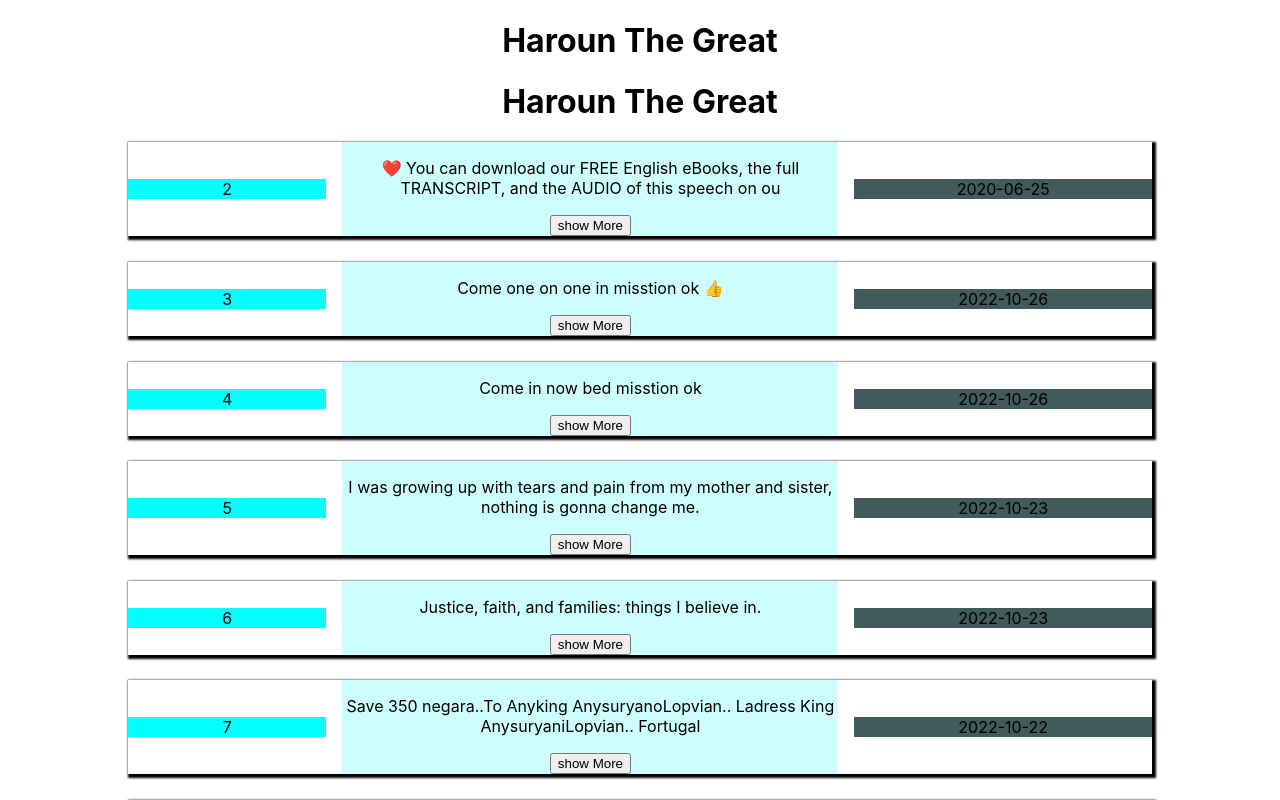
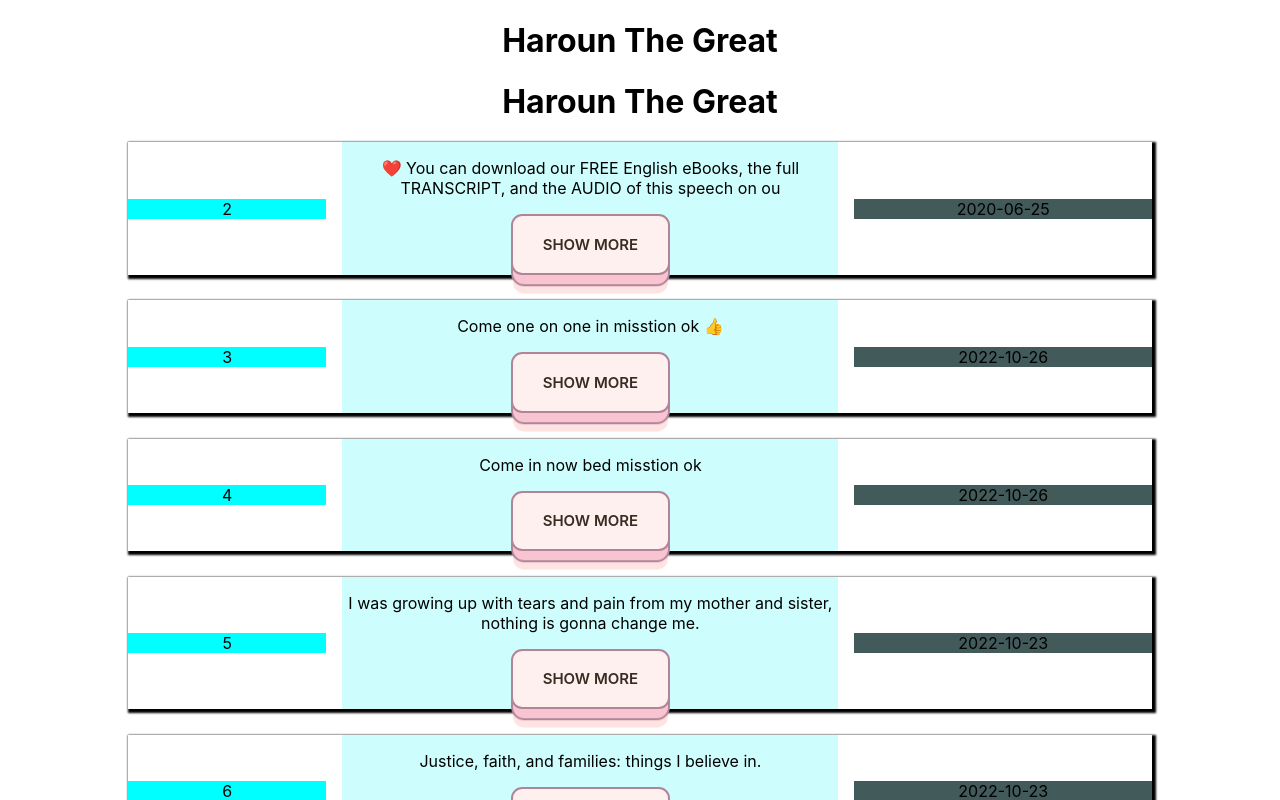
Before and after one commit to HarounTheGreat/Analysis-Social-Media-React-Project, a React (Create React App) app: page / in a window 1280 px wide. Shown: the top 800 px of the page. Built offline with nearby package versions, Linux system fonts and the light colour scheme.

Commit message:
Analysis-Social-Media-React-Project

```diff
--- a/src/App.js
+++ b/src/App.js
@@ -1,7 +1,7 @@
 import logo from "./logo.svg";
 import "./App.css";
 import trump from "./data/data";
-import Comment from "./component/Comment";
+import Comments from "./component/Comments";
 function App() {
   console.log(trump);
   const arr = [1, 2, 3, 4, 5, 6, 7, 8, 9, 0];
@@ -9,7 +9,7 @@ function App() {
   return (
     <div className="App">
       <h1>Haroun The Great</h1>
-      <Comment />
+      <Comments />
     </div>
   );
 }
--- a/src/component/Comment.js
+++ b/src/component/Comments.js
@@ -1,7 +1,7 @@
 import trump from "../data/data";
-import "../component/comment.css";
+import "../component/comments.css";
 import React, { useState } from "react";
-function Comment() {
+function Comments() {
   console.log(trump[0].comment);
   const arr = [1, 2, 3, 4, 5, 6, 7, 8, 9, 0];
   return (
@@ -14,7 +14,7 @@ function Comment() {
     </div>
   );
 }
-export default Comment;
+export default Comments;
 
 const Tabb = ({ trump_object }) => {
   const [readMore, setReadMore] = useState(false);
@@ -24,7 +24,7 @@ const Tabb = ({ trump_object }) => {
       <div className="item-1">{line.N}</div>
       <div className="item-2">
         <p>{readMore ? line.comment : `${line.comment.substring(0, 100)}`}</p>
-        <button onClick={() => setReadMore(!readMore)}>
+        <button className="learn-more" onClick={() => setReadMore(!readMore)}>
           {readMore ? "show less" : "show More"}
         </button>
       </div>
--- a/src/component/comment.css
+++ /dev/null
@@ -1,25 +0,0 @@
-.box {
-  /* position: absolute; */
-  box-shadow: 2px 2px 2px 2px;
-  margin-left: 10%;
-  margin-right: 10%;
-  margin-bottom: 2%;
-  display: flex;
-  gap: 1em;
-  align-items: center;
-}
-.box:hover {
-  transform: scale(1.2);
-}
-.item-1 {
-  flex-basis: 20%;
-  background-color: aqua;
-}
-.item-2 {
-  flex-basis: 50%;
-  background-color: rgb(206, 253, 253);
-}
-.item-3 {
-  flex-basis: 30%;
-  background-color: rgb(66, 90, 90);
-}
--- /dev/null
+++ b/src/component/comments.css
@@ -0,0 +1,103 @@
+.box {
+  /* position: absolute; */
+  box-shadow: 2px 2px 2px 2px;
+  margin-left: 10%;
+  margin-right: 10%;
+  margin-bottom: 2%;
+  display: flex;
+  gap: 1em;
+  align-items: center;
+}
+.box:hover {
+  transform: scale(1.2);
+}
+.item-1 {
+  flex-basis: 20%;
+  background-color: aqua;
+}
+.item-2 {
+  flex-basis: 50%;
+  background-color: rgb(206, 253, 253);
+}
+.item-3 {
+  flex-basis: 30%;
+  background-color: rgb(66, 90, 90);
+}
+
+/* --------------------------------------------------------------- */
+
+button {
+  position: relative;
+  display: inline-block;
+  cursor: pointer;
+  outline: none;
+  border: 0;
+  vertical-align: middle;
+  text-decoration: none;
+  font-family: inherit;
+  font-size: 15px;
+}
+
+button.learn-more {
+  font-weight: 600;
+  color: #382b22;
+  text-transform: uppercase;
+  padding: 1.25em 2em;
+  background: #fff0f0;
+  border: 2px solid #b18597;
+  border-radius: 0.75em;
+  -webkit-transform-style: preserve-3d;
+  transform-style: preserve-3d;
+  -webkit-transition: background 150ms cubic-bezier(0, 0, 0.58, 1),
+    -webkit-transform 150ms cubic-bezier(0, 0, 0.58, 1);
+  transition: transform 150ms cubic-bezier(0, 0, 0.58, 1),
+    background 150ms cubic-bezier(0, 0, 0.58, 1),
+    -webkit-transform 150ms cubic-bezier(0, 0, 0.58, 1);
+}
+
+button.learn-more::before {
+  position: absolute;
+  content: "";
+  width: 100%;
+  height: 100%;
+  top: 0;
+  left: 0;
+  right: 0;
+  bottom: 0;
+  background: #f9c4d2;
+  border-radius: inherit;
+  -webkit-box-shadow: 0 0 0 2px #b18597, 0 0.625em 0 0 #ffe3e2;
+  box-shadow: 0 0 0 2px #b18597, 0 0.625em 0 0 #ffe3e2;
+  -webkit-transform: translate3d(0, 0.75em, -1em);
+  transform: translate3d(0, 0.75em, -1em);
+  transition: transform 150ms cubic-bezier(0, 0, 0.58, 1),
+    box-shadow 150ms cubic-bezier(0, 0, 0.58, 1),
+    -webkit-transform 150ms cubic-bezier(0, 0, 0.58, 1),
+    -webkit-box-shadow 150ms cubic-bezier(0, 0, 0.58, 1);
+}
+
+button.learn-more:hover {
+  background: #ffe9e9;
+  -webkit-transform: translate(0, 0.25em);
+  transform: translate(0, 0.25em);
+}
+
+button.learn-more:hover::before {
+  -webkit-box-shadow: 0 0 0 2px #b18597, 0 0.5em 0 0 #ffe3e2;
+  box-shadow: 0 0 0 2px #b18597, 0 0.5em 0 0 #ffe3e2;
+  -webkit-transform: translate3d(0, 0.5em, -1em);
+  transform: translate3d(0, 0.5em, -1em);
+}
+
+button.learn-more:active {
+  background: #ffe9e9;
+  -webkit-transform: translate(0em, 0.75em);
+  transform: translate(0em, 0.75em);
+}
+
+button.learn-more:active::before {
+  -webkit-box-shadow: 0 0 0 2px #b18597, 0 0 #ffe3e2;
+  box-shadow: 0 0 0 2px #b18597, 0 0 #ffe3e2;
+  -webkit-transform: translate3d(0, 0, -1em);
+  transform: translate3d(0, 0, -1em);
+}
```
